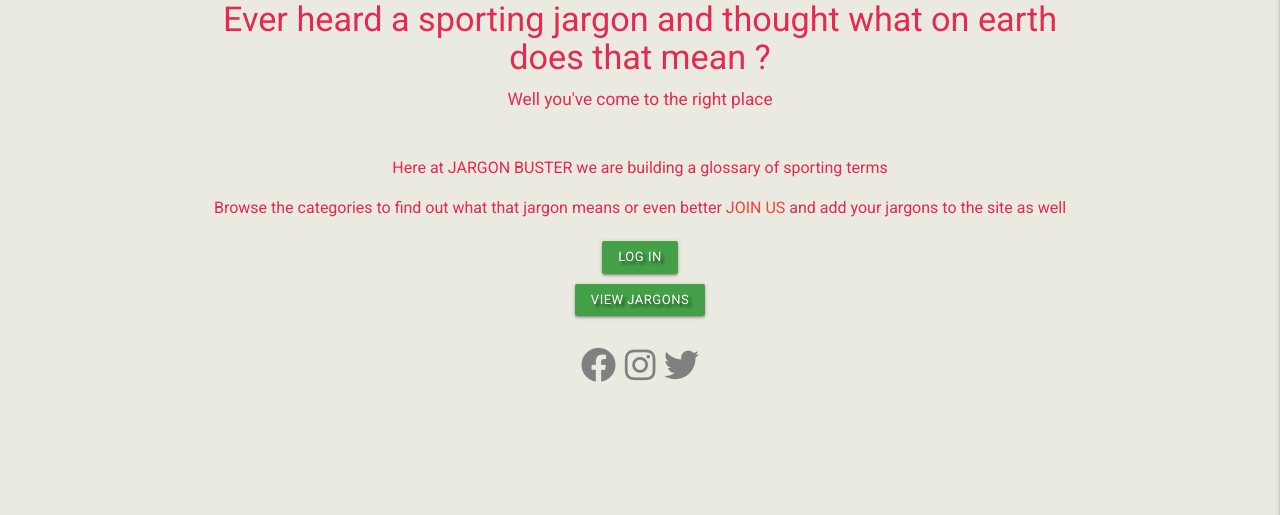
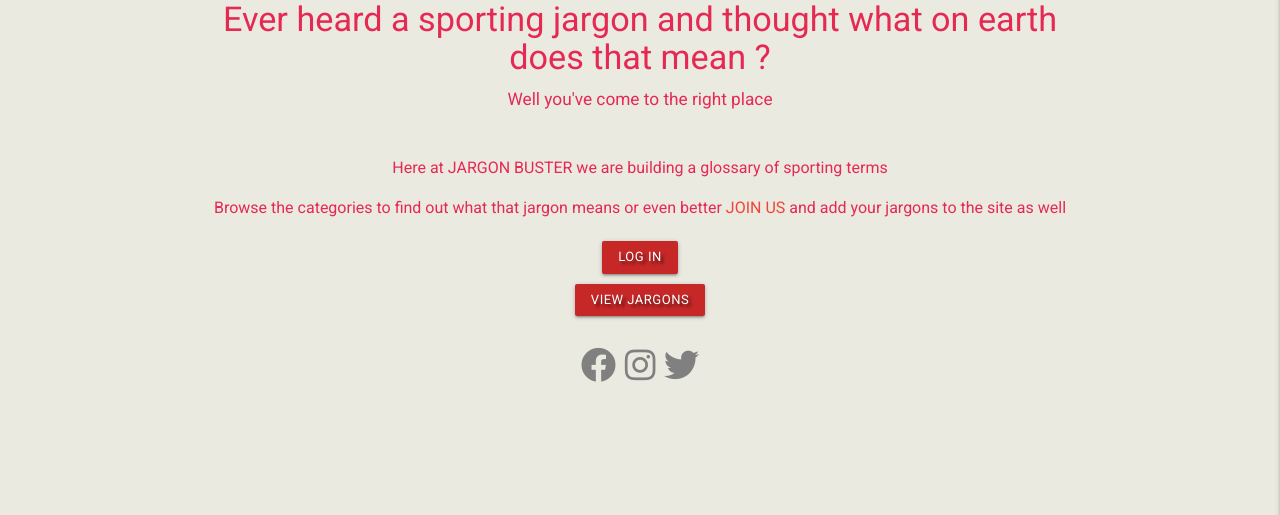
Before and after one commit to Code-Institute-Submissions/martinjohnson26-Milestone3, a Flask app: page / in a window 1280 px wide. Shown: the part 203-718 px from the top of the page. Run offline with Flask 2, Linux system fonts and the light colour scheme; some libraries are stand-ins or nearby versions.

Commit message:
Update design and website features on readme

```diff
--- a/templates/home.html
+++ b/templates/home.html
@@ -17,10 +17,10 @@
     </div>
     <div class="row">
         <div class="col s12 center-align login-btn">
-            <a href="{{ url_for('login') }}" class="waves-effect btn-small green darken-1 text-shadow">Log In</a>
+            <a href="{{ url_for('login') }}" class="waves-effect btn-small red darken-3 text-shadow">Log In</a>
         </div>
         <div class="col s12 center-align jargon-btn">
-            <a href="{{ url_for('get_jargons') }}" class="waves-effect btn-small green darken-1 text-shadow">View
+            <a href="{{ url_for('get_jargons') }}" class="waves-effect btn-small red darken-3 text-shadow">View
                 Jargons</a>
         </div>
     </div>
```
Also changed, not shown: README.md.
